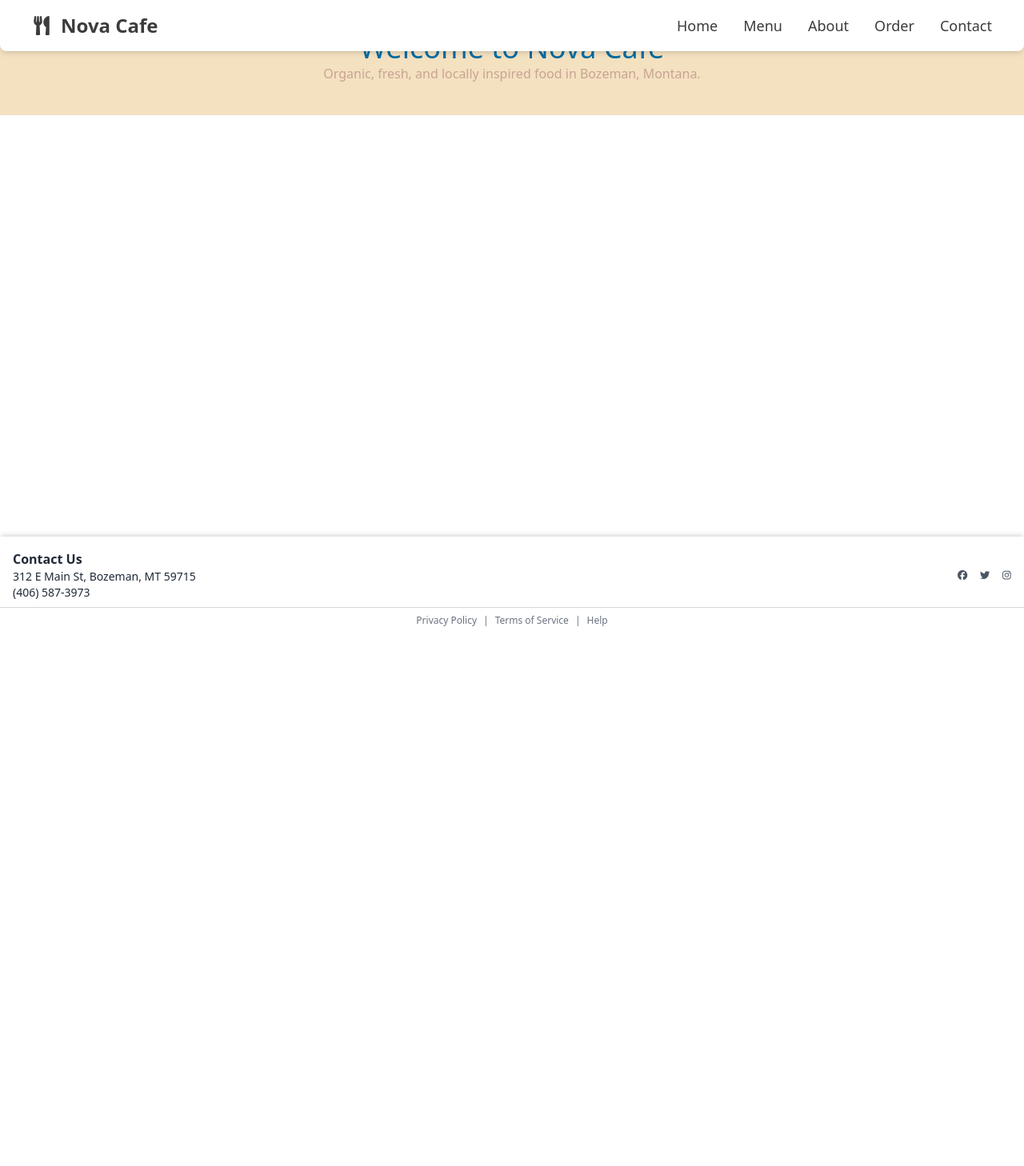
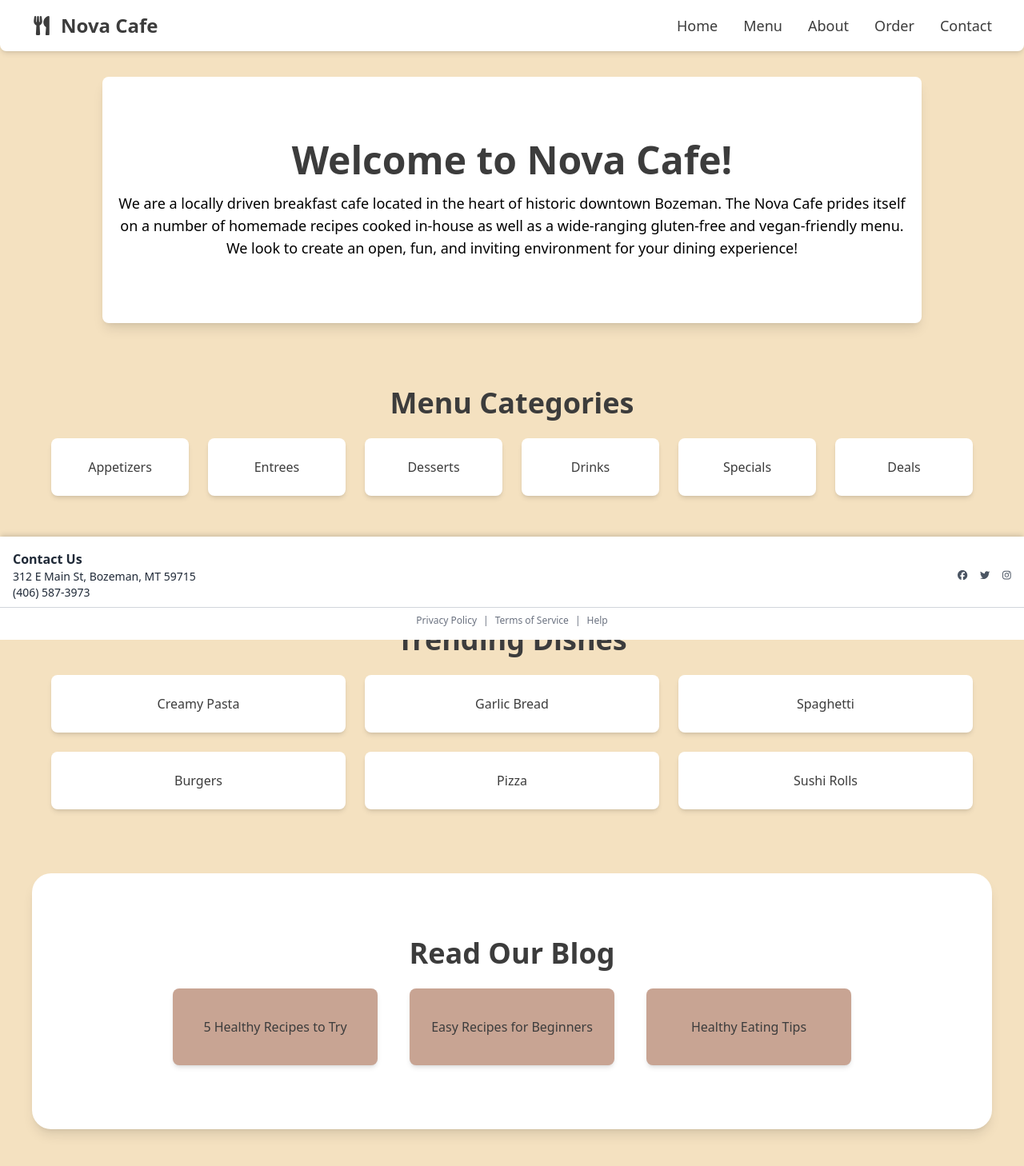
Before and after one commit to EricRivera-Snow/nova-cafe-4, a React (Vite) app: page / in a window 1280 px wide. Shown: the top 1458 px of the page at 80% size. Before the commit the page ends 800 px from the top, so only its background shows below. Built offline with nearby package versions, Linux system fonts and the light colour scheme.

Commit message:
fixed nav+header+footer

```diff
--- a/src/pages/Home.jsx
+++ b/src/pages/Home.jsx
@@ -1,10 +1,87 @@
 function Home() {
   return (
-    <div className="text-center p-10">
-      <h2 className="text-4xl text-blueWave">Welcome to Nova Cafe</h2>
-      <p className="text-rosyBrown">
-        Organic, fresh, and locally inspired food in Bozeman, Montana.
-      </p>
+    <div className="text-center pt-24 p-10 bg-softBlue min-h-screen">
+      <section className="text-center py-20 px-4 bg-white rounded-lg shadow-lg max-w-5xl mx-auto">
+        <h1 className="text-5xl font-bold text-darkGray">
+          Welcome to Nova Cafe!
+        </h1>
+        <p className="text-lg text-black mt-4">
+          We are a locally driven breakfast cafe located in the heart of
+          historic downtown Bozeman. The Nova Cafe prides itself on a number of
+          homemade recipes cooked in-house as well as a wide-ranging gluten-free
+          and vegan-friendly menu. We look to create an open, fun, and inviting
+          environment for your dining experience!
+        </p>
+      </section>
+
+      <section className="py-20 text-center">
+        <h2 className="text-4xl font-semibold text-darkGray">
+          Menu Categories
+        </h2>
+        <div className="mt-6 grid grid-cols-3 md:grid-cols-6 gap-6 max-w-6xl mx-auto">
+          <div className="bg-white text-darkGray p-6 rounded-lg shadow-md">
+            Appetizers
+          </div>
+          <div className="bg-white text-darkGray p-6 rounded-lg shadow-md">
+            Entrees
+          </div>
+          <div className="bg-white text-darkGray p-6 rounded-lg shadow-md">
+            Desserts
+          </div>
+          <div className="bg-white text-darkGray p-6 rounded-lg shadow-md">
+            Drinks
+          </div>
+          <div className="bg-white text-darkGray p-6 rounded-lg shadow-md">
+            Specials
+          </div>
+          <div className="bg-white text-darkGray p-6 rounded-lg shadow-md">
+            Deals
+          </div>
+        </div>
+      </section>
+
+      <section className="py-20 text-center">
+        <h2 className="text-4xl font-semibold text-darkGray">
+          Trending Dishes
+        </h2>
+        <div className="mt-6 grid grid-cols-2 md:grid-cols-3 gap-6 max-w-6xl mx-auto">
+          <div className="bg-white text-darkGray p-6 rounded-lg shadow-md">
+            Creamy Pasta
+          </div>
+          <div className="bg-white text-darkGray p-6 rounded-lg shadow-md">
+            Garlic Bread
+          </div>
+          <div className="bg-white text-darkGray p-6 rounded-lg shadow-md">
+            Spaghetti
+          </div>
+          <div className="bg-white text-darkGray p-6 rounded-lg shadow-md">
+            Burgers
+          </div>
+          <div className="bg-white text-darkGray p-6 rounded-lg shadow-md">
+            Pizza
+          </div>
+          <div className="bg-white text-darkGray p-6 rounded-lg shadow-md">
+            Sushi Rolls
+          </div>
+        </div>
+      </section>
+
+      <section className="py-20 bg-white text-center shadow-lg w-full rounded-3xl mx-auto max-w-7xl">
+        <h2 className="text-4xl font-semibold text-darkGray">Read Our Blog</h2>
+        <div className="mt-6 flex justify-center gap-10 max-w-6xl mx-auto">
+          <div className="bg-rosyBrown p-5 h-24 w-64 rounded-lg shadow-md text-center flex items-center justify-center">
+            5 Healthy Recipes to Try
+          </div>
+          <div className="bg-rosyBrown p-5 h-24 w-64 rounded-lg shadow-md text-center flex items-center justify-center">
+            Easy Recipes for Beginners
+          </div>
+          <div className="bg-rosyBrown p-5 h-24 w-64 rounded-lg shadow-md text-center flex items-center justify-center">
+            Healthy Eating Tips
+          </div>
+        </div>
+      </section>
+
+      <div className="pb-32"></div>
     </div>
   );
 }
```
